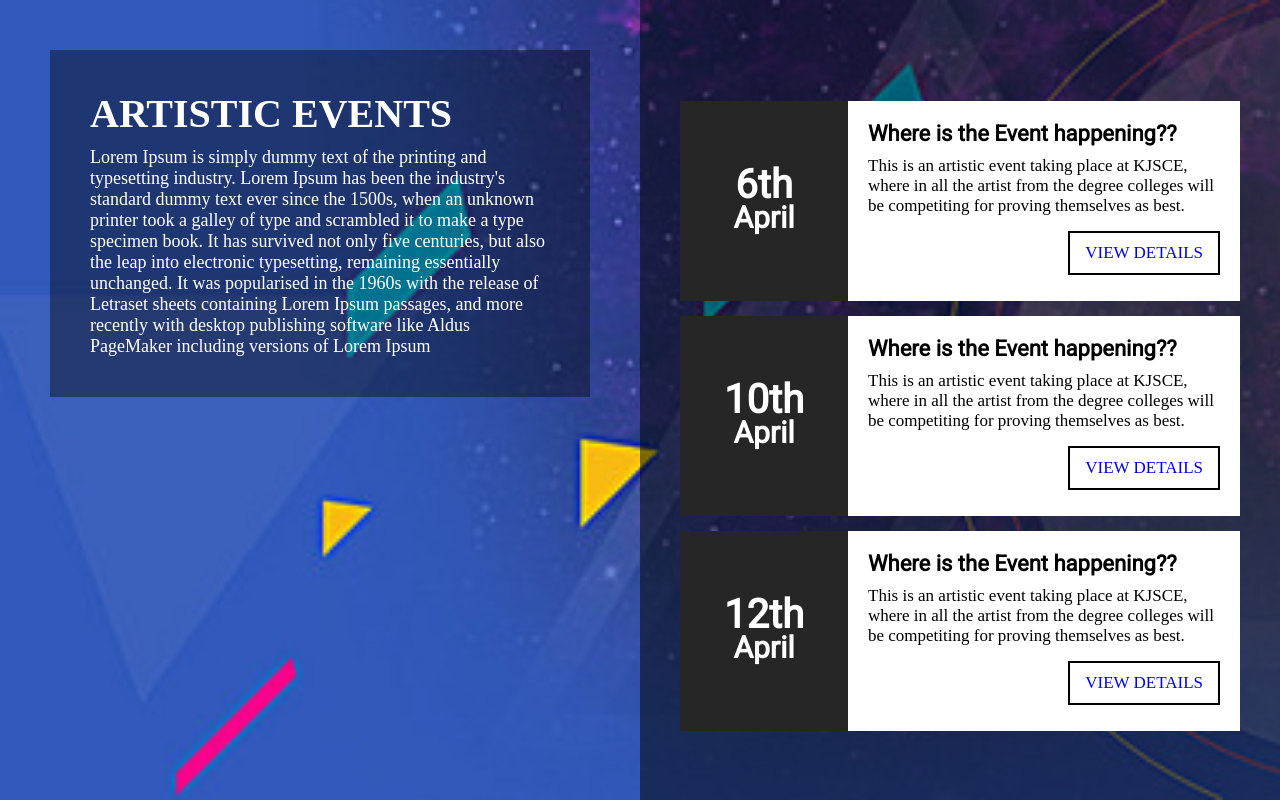
After one commit to girishgr8/ArtGallery, a PHP site: page /event.html in a window 1280 px wide. The commit adds this page. Run offline with PHP 8.4, Linux system fonts and the light colour scheme.

Commit message:
First Commit and added events page

```diff
--- /dev/null
+++ b/event.html
@@ -0,0 +1,57 @@
+<!DOCTYPE html>
+<html>
+<head>
+	<title>Events Near By Me</title>
+	<link rel="stylesheet" type="text/css" href="event_style.css">
+</head>
+<body>
+	<section id="section">
+		<div id="leftBox">
+			<div id="content">
+				<h1> Artistic Events </h1>
+				<p>Lorem Ipsum is simply dummy text of the printing and typesetting industry. Lorem Ipsum has been the industry's standard dummy text ever since the 1500s, when an unknown printer took a galley of type and scrambled it to make a type specimen book. It has survived not only five centuries, but also the leap into electronic typesetting, remaining essentially unchanged. It was popularised in the 1960s with the release of Letraset sheets containing Lorem Ipsum passages, and more recently with desktop publishing software like Aldus PageMaker including versions of Lorem Ipsum</p>
+			</div>
+		</div>
+		<div id="events">
+			<ul>
+				<li>
+					<div id="time">
+						<h2>6th<br><span id="span">April</span></h2>
+					</div>
+					<div id="details">
+						<h3>Where is the Event happening??</h3>
+						<p>This is an artistic event taking place at KJSCE, where in all the artist from the degree colleges will be competiting for proving themselves as best.</p>
+						<a href="#">View Details</a>
+					</div>
+					<div style="clear: both;"></div>
+				</li>
+
+				<li>
+					<div id="time">
+						<h2>10th<br><span id="span">April</span></h2>
+					</div>
+					<div id="details">
+						<h3>Where is the Event happening??</h3>
+						<p>This is an artistic event taking place at KJSCE, where in all the artist from the degree colleges will be competiting for proving themselves as best.</p>
+						<a href="#">View Details</a>
+					</div>
+					<div style="clear: both;"></div>
+				</li>
+
+				<li>
+					<div id="time">
+						<h2>12th<br><span id="span">April</span></h2>
+					</div>
+					<div id="details">
+						<h3>Where is the Event happening??</h3>
+						<p>This is an artistic event taking place at KJSCE, where in all the artist from the degree colleges will be competiting for proving themselves as best.</p>
+						<a href="#">View Details</a>
+					</div>
+					<div style="clear: both;"></div>
+				</li>
+
+			</ul>
+		</div>
+	</section>
+</body>
+</html>
--- /dev/null
+++ b/event_style.css
@@ -0,0 +1,149 @@
+@import url('https://fonts.googleapis.com/css?family=Roboto');
+
+body{
+	margin: 0;
+	padding: 0;
+}
+
+#section {
+	width: 100%;
+	height: 100vh;
+	background: url(event_background.jpg);
+	background-size: cover;
+	background-repeat: no-repeat;
+}
+
+#leftBox {
+	width: 50%;
+	height: 100%;
+	float: left;
+	padding: 50px;
+	box-sizing: border-box;
+}
+
+#content{
+	color: #fff;
+	background: rgba(0,0,0,0.4);
+	padding: 40px;
+	transition: 0.5s;
+}
+
+#content:hover{
+	background: #e91e63;
+}
+
+#content h1{
+	margin: 0;
+	padding: 0;
+	font-size: 40px;
+	text-transform: uppercase;
+}
+
+#content p{
+	margin: 10px 0 0;
+	padding: 0;
+	font-size: 18px;
+}
+
+#events{
+	position: relative;
+	width: 50%;
+	height: 100%;
+	background: rgba(0,0,0,0.5);
+	float: right;
+	box-sizing: border-box;
+}
+
+#events ul{
+	position: absolute;
+	top: 50%;
+	transform: translateY(-50%);
+	padding: 40px;
+	box-sizing: border-box;
+}
+
+#events ul li{
+	list-style: none;
+	background: #fff;
+	box-sizing: border-box;
+	height: 200px;
+	margin: 15px 0;
+}
+
+ul li #time{
+
+	position: relative;
+	padding: 20px;
+	background: #262626;
+	box-sizing: border-box;
+	width: 30%;
+	height: 100%;
+	float: left;
+	text-align: center;
+	transition: 0.5s;
+}
+
+#events ul li:hover #time{
+	background: #e91e63;
+}
+
+#time h2{
+	position: absolute;
+	margin: 0;
+	padding: 0;
+	top: 50%;
+	left: 50%;
+	transform: translate(-50%, -50%);
+	color: #fff;
+	font-size: 40px;
+	line-height: 30px;
+	font-family: 'Roboto', sans-serif;
+}
+
+#events #time h2 #span{
+	font-size: 30px;
+}
+
+#events ul li #details{
+	padding: 20px;
+	background: #fff;
+	box-sizing: border-box;
+	width: 70%;
+	height: 100%;
+	float: left;
+}
+
+#details h3{
+	position: relative;
+	margin: 0;
+	padding: 0;
+	font-size: 22px;
+	font-family: 'Roboto', sans-serif;
+}
+
+#details p{
+	position: relative;
+	margin: 10px 0 0;
+	padding: 0;
+	font-size: 17px;
+}
+
+#details a{
+	display: inline-block;
+	text-decoration: none;
+	text-transform: uppercase;
+	padding: 10px 15px;
+	border: 2px solid #000;
+	margin-top: 15px;
+	font-size: 17px;
+	transition: 0.5s;
+	float: right;
+	font-weight: 500;
+}
+
+
+#details a:hover{
+	background: #e91e63;
+	color: #fff;
+	border-color: #e91e63;
+}
```
Also changed, not shown: index.html (+17 -21 lines), index_javascript.js (added, +41 -0 lines), style.css (+60 -21 lines), event_background.jpg (added).
